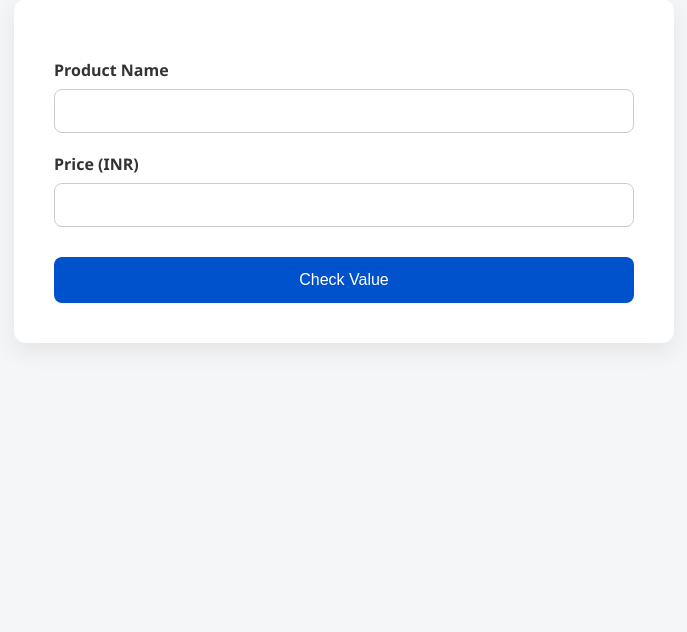
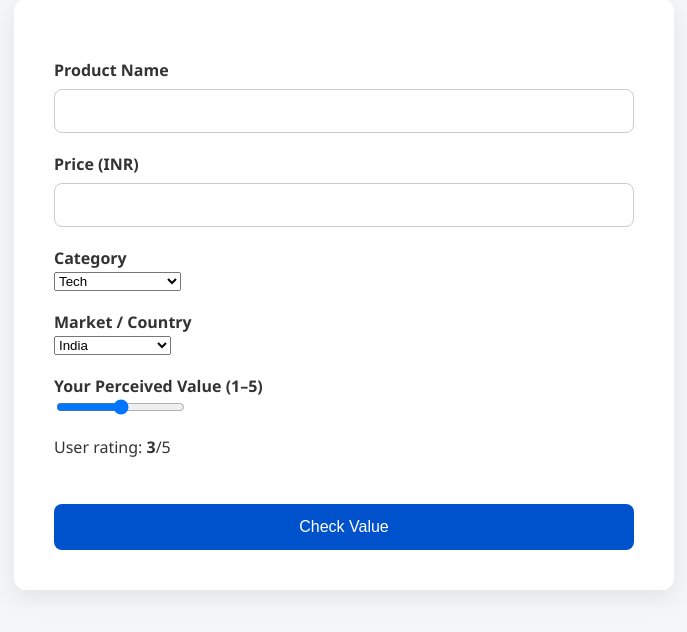
Before and after one commit to dakstagit/value-checker, a Flask app: page / in a window 1280 px wide. Shown: the part 131-763 px from the top of the page, without its empty margins (296-983 px from the left). Run offline with Flask 2, Linux system fonts and the light colour scheme.

Commit message:
Update index.html

```diff
--- a/templates/index.html
+++ b/templates/index.html
@@ -165,12 +165,33 @@
   <label for="price">Price (INR)</label>
   <input type="number" name="price" id="price" required>
 
+  <label for="category">Category</label>
+  <select name="category" id="category" required>
+    <option value="tech">Tech</option>
+    <option value="fashion">Fashion</option>
+    <option value="food">Food</option>
+    <option value="home appliances">Home Appliances</option>
+    <option value="beauty">Beauty</option>
+  </select>
+
+  <label for="country">Market / Country</label>
+  <select name="country" id="country" required>
+    <option value="India">India</option>
+    <option value="United States">United States</option>
+    <option value="United Kingdom">United Kingdom</option>
+  </select>
+
+  <label for="user_score">Your Perceived Value (1–5)</label>
+  <input type="range" min="1" max="5" value="3" step="1" id="user_score" name="user_score" oninput="scoreLabel.innerText = this.value">
+  <p>User rating: <strong id="scoreLabel">3</strong>/5</p>
+
   <button type="submit">Check Value</button>
 
   <div class="loader" id="loader">
     <span></span><span></span><span></span>
   </div>
 </form>
+
 
       {% if result %}
         <div class="result" id="resultBlock">
```
Lines whose indentation alone changed are shown as unchanged.
